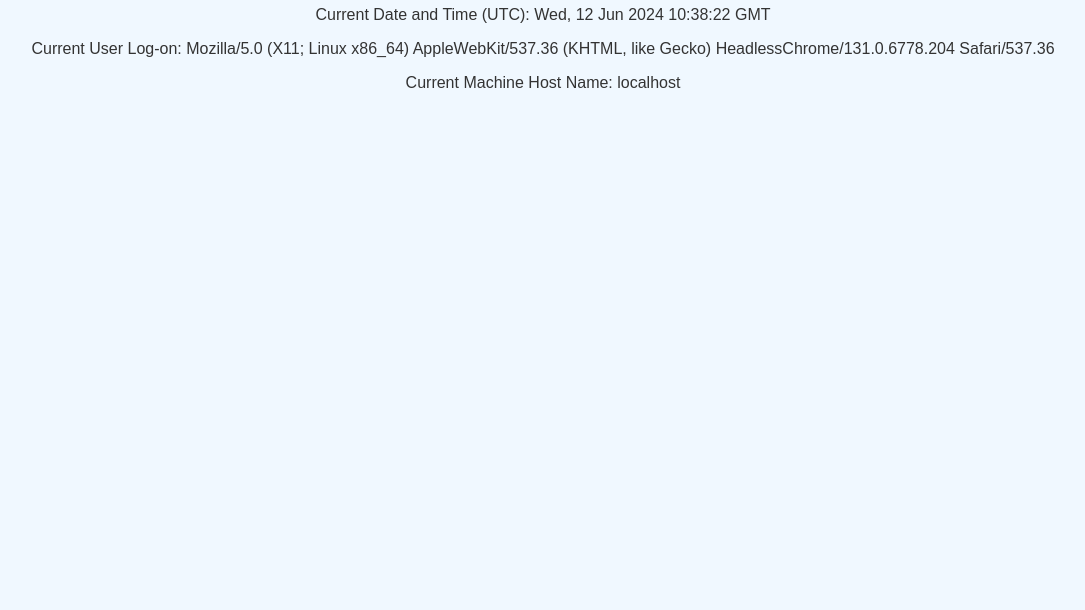
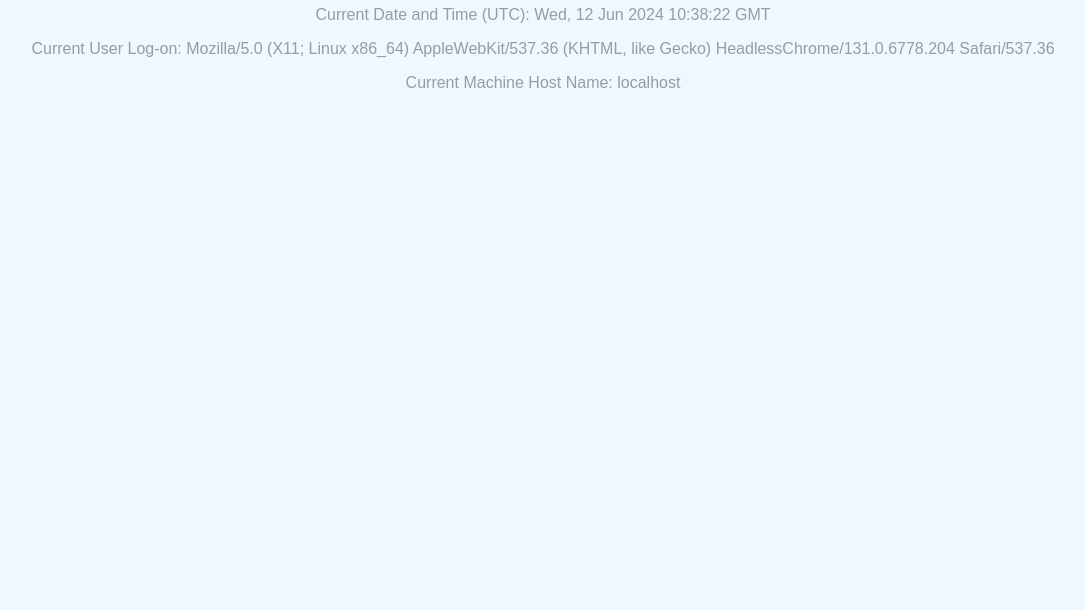
Before and after one commit to 9ByteNet/pocsimeplewebapp, a plain HTML site: page index.html in a window 1280 px wide. Shown: the part 190-800 px from the top of the page, without its empty margins (97-1182 px from the left). Drawn offline with Linux system fonts and the light colour scheme.

Commit message:
Update index.html

```diff
--- a/index.html
+++ b/index.html
@@ -14,6 +14,9 @@
         }
         h1 {
             color: #ff6727;
+        }
+        p {
+            color: #989aa5;
         }
     </style>
     <script>
```
